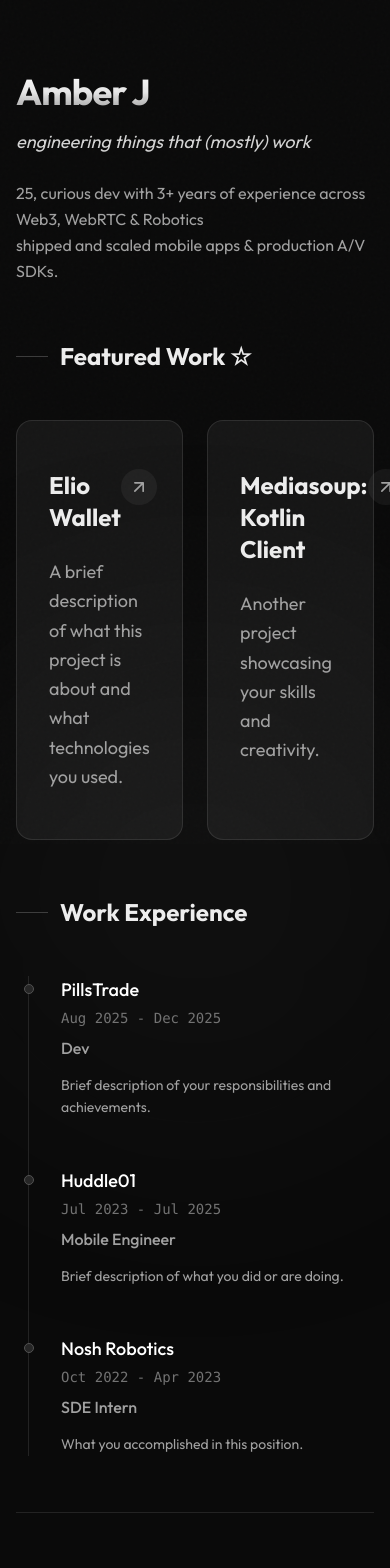
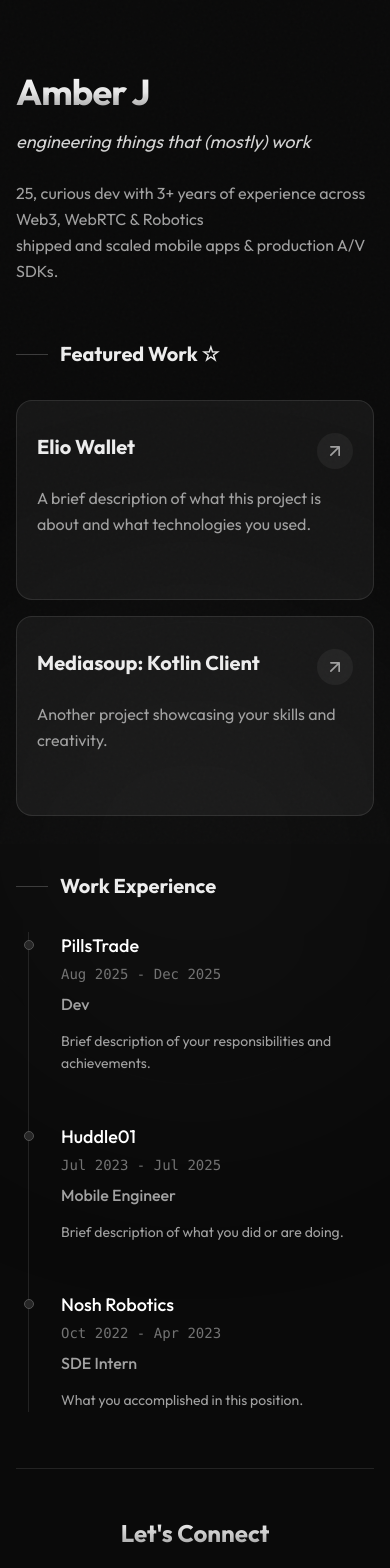
Before and after one commit to ambjn/portfolio-ambjn, a React (Vite) app: page / in a window 390 px wide. Shown: the top 1568 px of the page. Built offline with nearby package versions, Linux system fonts and the light colour scheme.

Commit message:
fix: mobile responsiveness

```diff
--- a/src/components/Footer.tsx
+++ b/src/components/Footer.tsx
@@ -38,7 +38,7 @@
   return (
     <motion.footer
       id="connect"
-      className="py-16 border-t border-white/10"
+      className="py-12 sm:py-16 border-t border-white/10"
       initial={{ opacity: 0 }}
       whileInView={{ opacity: 1 }}
       viewport={{ once: true }}
--- a/src/components/Projects.tsx
+++ b/src/components/Projects.tsx
@@ -11,7 +11,7 @@
   return (
     <section id="projects" className="pt-14">
       <motion.h2
-        className="text-2xl font-semibold mb-12 flex items-center gap-3"
+        className="text-xl sm:text-2xl font-semibold mb-8 sm:mb-12 flex items-center gap-3"
         initial={{ opacity: 0, x: -20 }}
         whileInView={{ opacity: 1, x: 0 }}
         viewport={{ once: true }}
@@ -21,29 +21,29 @@
         Featured Work ☆
       </motion.h2>
 
-      <div className="grid gap-6 grid-cols-2">
+      <div className="grid gap-4 sm:gap-6 grid-cols-1 sm:grid-cols-2">
         {projects.map((project, index) => (
           <motion.a
             key={index}
             href={project.link}
             target="_blank"
             rel="noopener noreferrer"
-            className="group relative px-8 py-12 min-h-[300px] flex flex-col rounded-2xl bg-white/5 hover:bg-white/10 border border-white/10 hover:border-white/20 transition-all duration-300"
+            className="group relative px-5 py-8 sm:px-8 sm:py-12 min-h-[200px] sm:min-h-[300px] flex flex-col rounded-2xl bg-white/5 hover:bg-white/10 border border-white/10 hover:border-white/20 transition-all duration-300"
             initial={{ opacity: 0, y: 20 }}
             whileInView={{ opacity: 1, y: 0 }}
             viewport={{ once: true }}
             transition={{ duration: 0.5, delay: index * 0.1 }}
             whileHover={{ y: -4 }}
           >
-            <div className="flex justify-between items-start mb-6">
-              <h3 className="text-2xl font-semibold group-hover:text-white transition-colors">
+            <div className="flex justify-between items-start gap-4 mb-4 sm:mb-6">
+              <h3 className="text-xl sm:text-2xl font-semibold group-hover:text-white transition-colors">
                 {project.title}
               </h3>
-              <div className="p-2 rounded-full bg-white/5 group-hover:bg-white/10 group-hover:scale-110 transition-all duration-300 text-neutral-400 group-hover:text-white">
+              <div className="flex-shrink-0 p-2 rounded-full bg-white/5 group-hover:bg-white/10 group-hover:scale-110 transition-all duration-300 text-neutral-400 group-hover:text-white">
                 <ArrowUpRight className="w-5 h-5" />
               </div>
             </div>
-            <p className="text-neutral-400 leading-relaxed text-lg">
+            <p className="text-neutral-400 leading-relaxed text-base sm:text-lg">
               {project.description}
             </p>
           </motion.a>
--- a/src/components/Work.tsx
+++ b/src/components/Work.tsx
@@ -5,7 +5,7 @@
   return (
     <section id="work" className="py-14">
       <motion.h2
-        className="text-2xl font-semibold mb-12 flex items-center gap-3"
+        className="text-xl sm:text-2xl font-semibold mb-8 sm:mb-12 flex items-center gap-3"
         initial={{ opacity: 0, x: -20 }}
         whileInView={{ opacity: 1, x: 0 }}
         viewport={{ once: true }}
```
